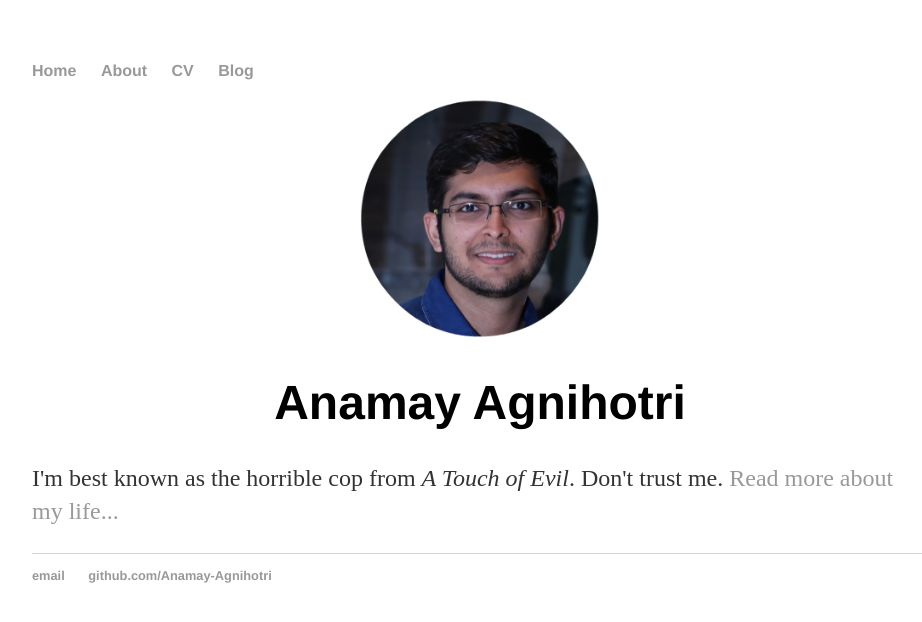
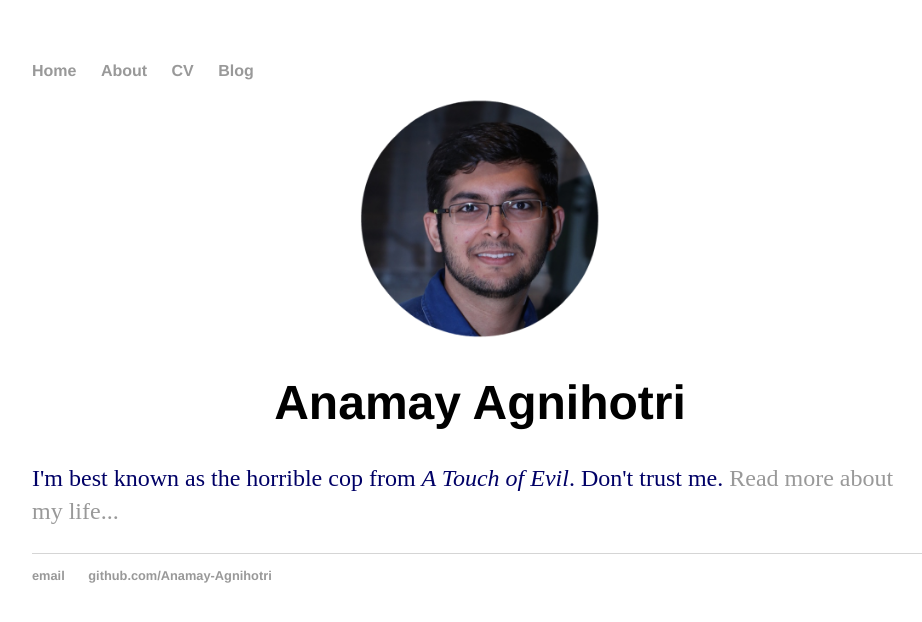
Before and after one commit to Anamay-Agnihotri/Anamay.github.io, a Jekyll site: the page built from index.html, in a window 1280 px wide. Shown: the top 622 px of the page, without its empty margins (160-1082 px from the left). Built offline with Jekyll 4.4.1, drawn with Linux system fonts in a browser that asks for light colours.

Commit message:
Update main.css

```diff
--- a/css/main.css
+++ b/css/main.css
@@ -3,7 +3,7 @@
 a { text-decoration: none; color: #999; }
 a:hover { text-decoration: underline; }
 
-p, ul { font-size: 1.5em; line-height: 1.4em; color: #333; }
+p, ul { font-size: 1.5em; line-height: 1.4em; color: #006; }
 
 h1, h2, h3, h4 { font-family: 'Helvetica', 'Arial', 'Sans-Serif'; }
 h1 { font-size: 3em;  }
```
